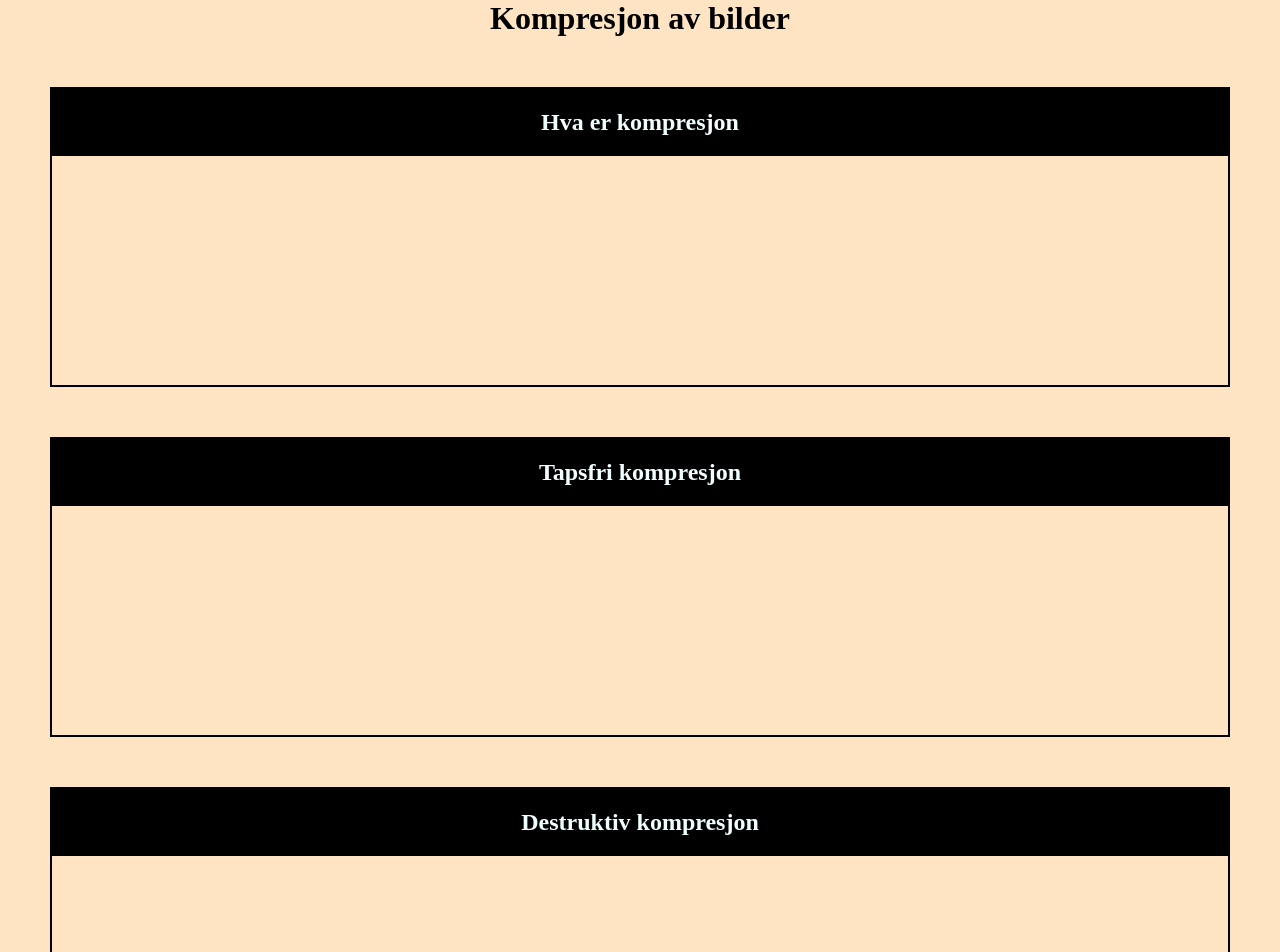
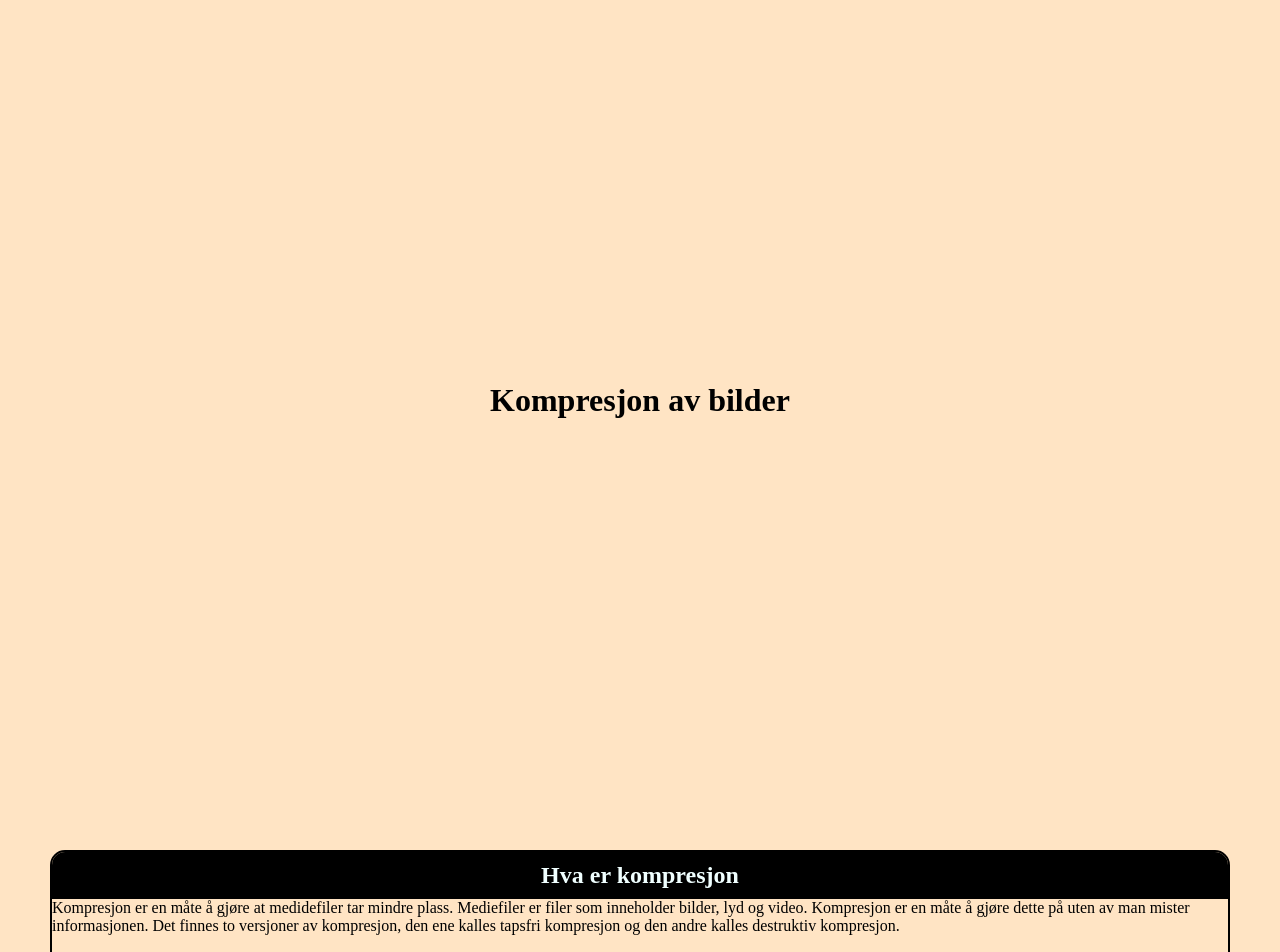
Before and after one commit to fridavatnarlie/Prosjekt-om-Bilder, a plain HTML site: page kompresjon.html in a window 1280 px wide. Shown: the top 952 px of the page. Drawn offline with Linux system fonts and the light colour scheme.

Commit message:
endret layot

```diff
--- a/kompresjon.css
+++ b/kompresjon.css
@@ -10,14 +10,23 @@ h2 {
     text-align: center;
 }
 
+header {
+    height: 100vh;
+    display: flex;
+    align-items: center;
+    justify-content: center;
+}
+
 section {
     min-height: 300px;
     border: black solid 2px;
+    border-radius: 15px;
     margin: 50px;
+    overflow: hidden;
 }
 
 section > h2 {
     background-color: black;
     color: azure;
-    padding: 20px;
+    padding: 10px;
 }
--- a/kompresjon.html
+++ b/kompresjon.html
@@ -17,6 +17,14 @@
     <main>
         <section>
             <h2>Hva er kompresjon</h2>
+
+            <div>
+                 <p>Kompresjon er en måte å gjøre at medidefiler tar mindre plass.
+                Mediefiler er filer som inneholder bilder, lyd og video.
+                Kompresjon er en måte å gjøre dette på uten av man mister informasjonen.
+                Det finnes to versjoner av kompresjon, den ene kalles tapsfri kompresjon og den andre
+                kalles destruktiv kompresjon. </p>
+            </div>
         </section>
 
 
```
